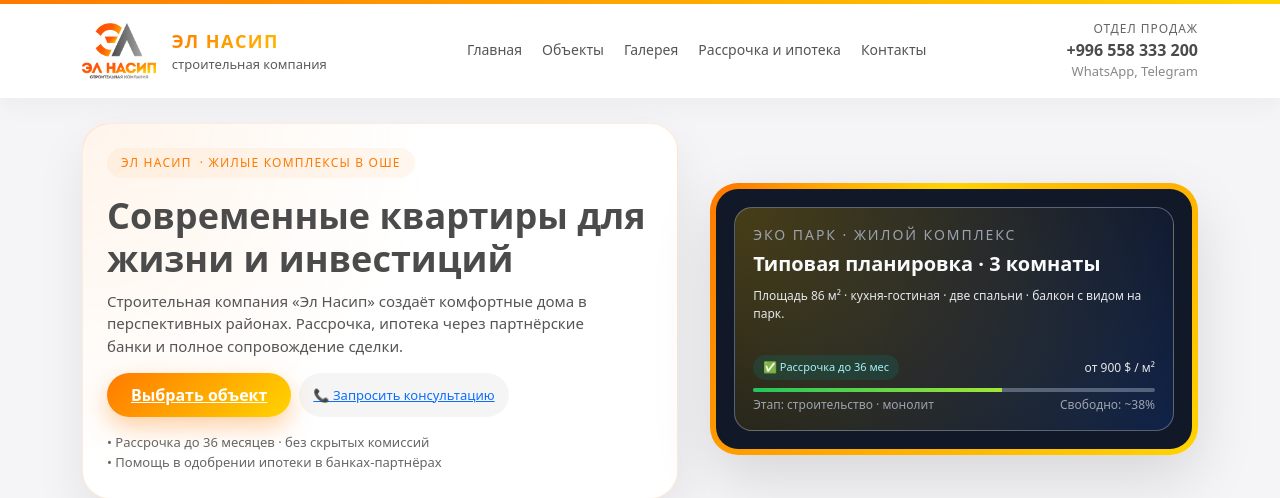
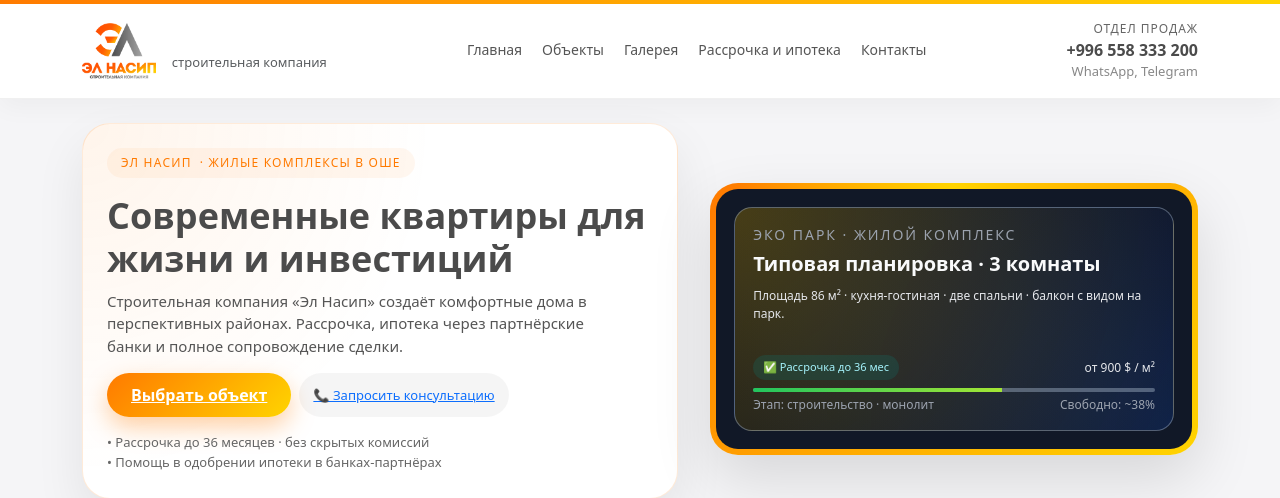
Before and after one commit to Amantur1develooper/sk, a Django app: page / in a window 1280 px wide. Shown: the top 498 px of the page. Run offline with Django 5.2, Linux system fonts and the light colour scheme.

Commit message:
contact2333

```diff
--- a/elnasip_finance/templates/public_site/base.html
+++ b/elnasip_finance/templates/public_site/base.html
@@ -238,7 +238,7 @@
                 <a href="{% url 'public_site:home' %}" class="d-flex align-items-center gap-3 text-decoration-none">
                     <img src="{% static 'logo2.PNG' %}" alt="Эл Насип" class="eln-logo">
                     <div class="d-none d-sm-block">
-                        <div class="eln-brand-text">Эл Насип</div>
+                        <div class="eln-brand-text mb-4 "> </div>
                         <div class="text-muted" style="font-size: 13px;">строительная компания</div>
                     </div>
                 </a>
```
